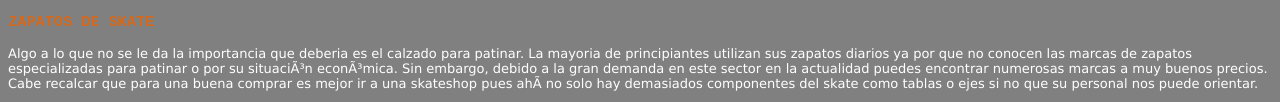
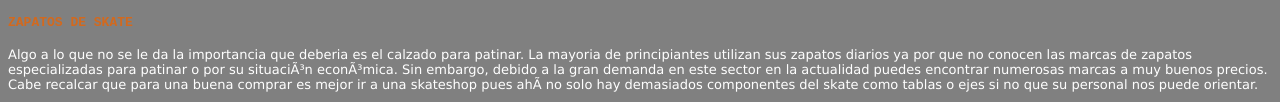
Before and after one commit to keira0/dam, a plain HTML site: page index.html in a window 1280 px wide. Shown: the part 1473-1575 px from the top of the page. Drawn offline with Linux system fonts and the light colour scheme.

Commit message:
Update index.html

```diff
--- a/index.html
+++ b/index.html
@@ -90,7 +90,7 @@ font-family:fantasy; font-weight: 100;"
 	<a href="pagina3/index.html"><img src="img/tiposdeskate.jpg" style="width:330px; height:197px;"> </a>
 
 
-<h3 style= "font-family:monospace; color:chocolate"> ZAPATOS DE SKATE </h3>
+<h4 style= "font-family:monospace; color:chocolate"> ZAPATOS DE SKATE </h4>
 	<p style="color:white; font-family:Verdana, Geneva, Tahoma, sans-serif; font-size: small;"> Algo a lo que no se le da la importancia que deberia es el calzado para patinar. La mayoria de principiantes utilizan sus zapatos diarios ya por que no conocen las marcas de zapatos especializadas para patinar o por su situación económica.
 	Sin embargo, debido a la gran demanda en este sector en la actualidad puedes encontrar numerosas marcas a muy buenos precios. Cabe recalcar que para una buena comprar es mejor ir a una skateshop pues ahí no solo hay demasiados componentes del skate como tablas o ejes si no que su personal
 	 nos puede orientar. </p>
```
